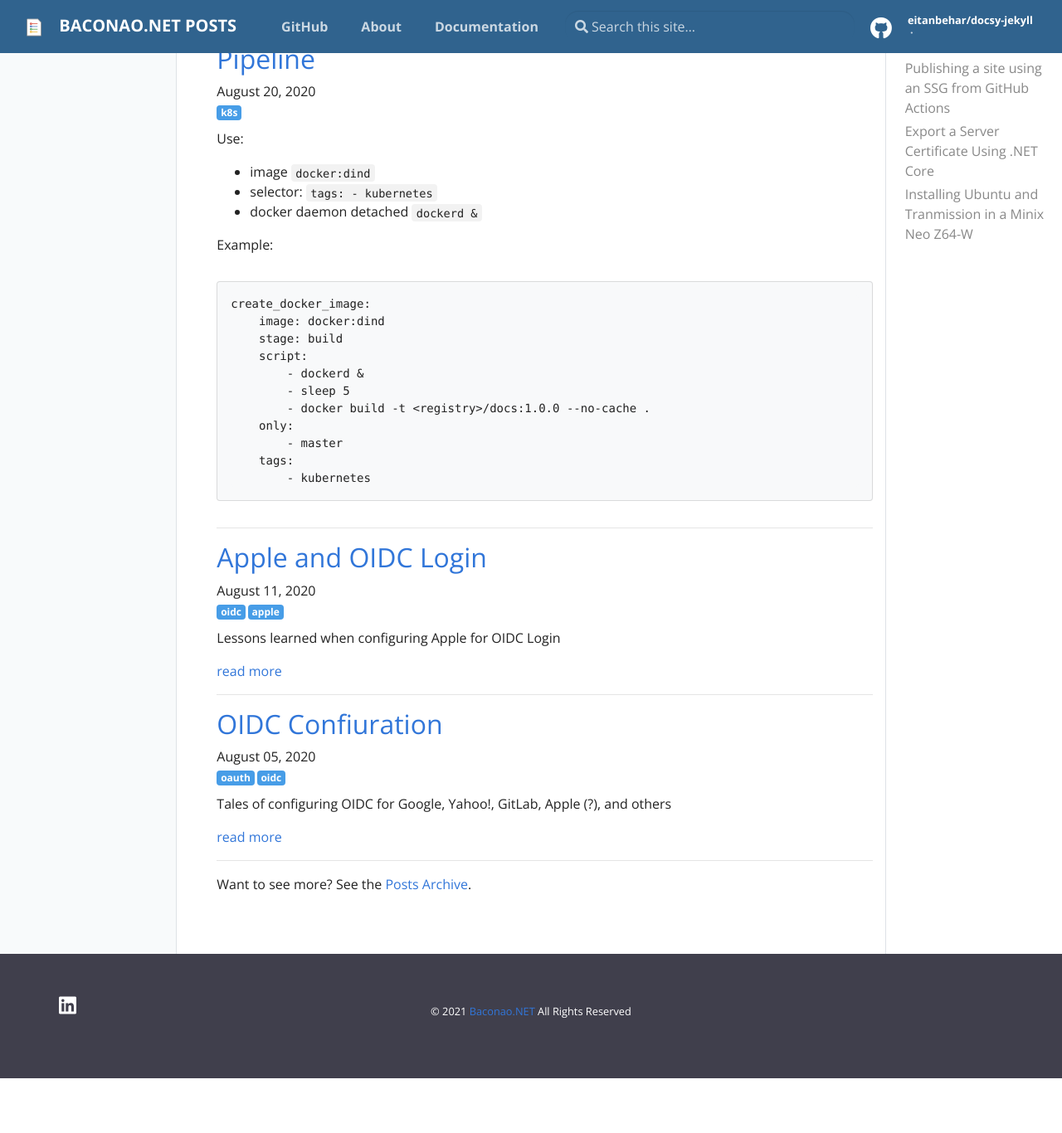
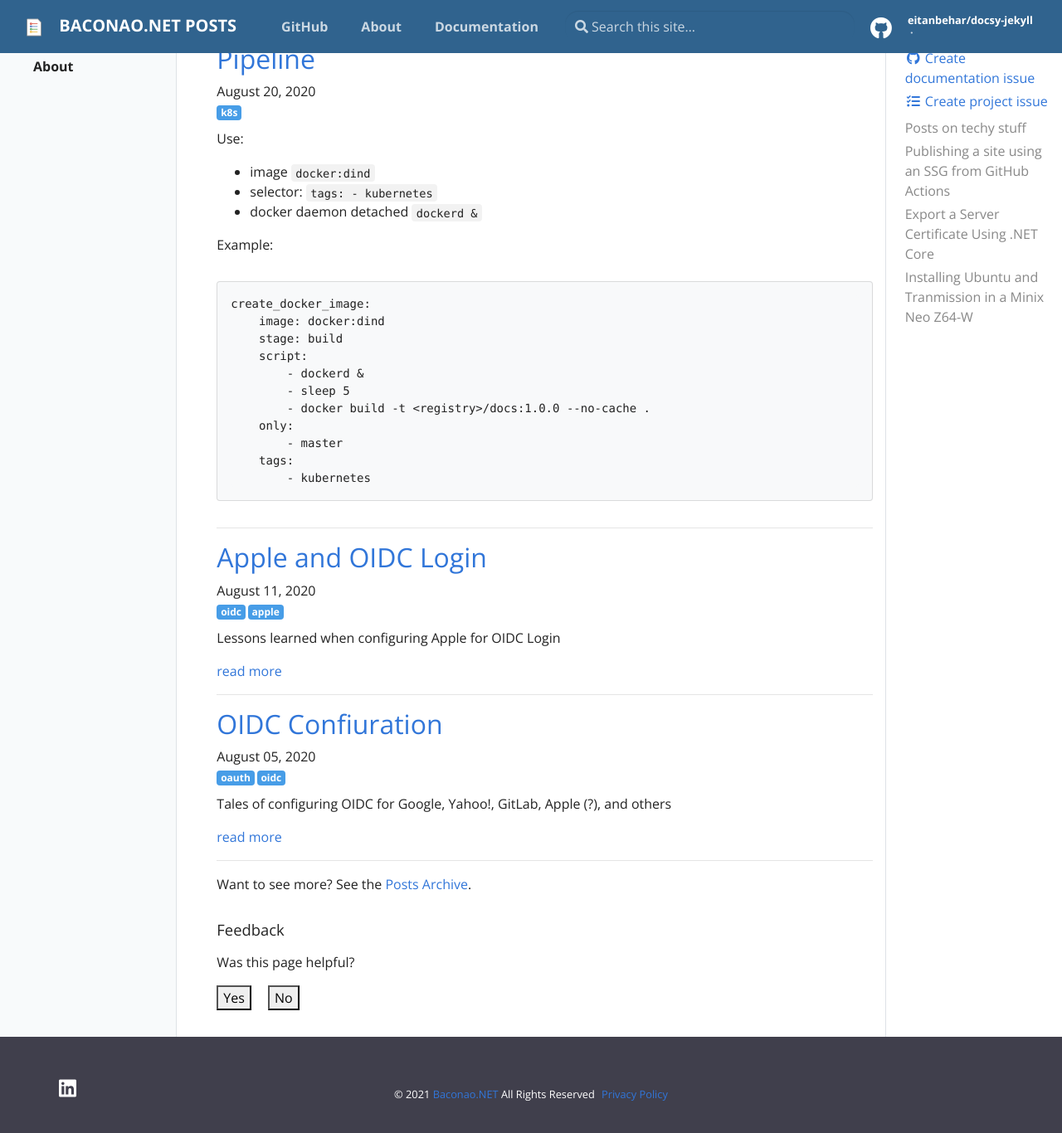
Before and after one commit to eitanbehar/docsy-jekyll, a Jekyll site: the page built from pages/index.md, in a window 1280 px wide and 1400 px high, scrolled down 2696 px. Shown: the top 1366 px of the window at 83% size. Built offline with Jekyll 4.4.1, drawn with Linux system fonts in a browser that asks for light colours; before the commit the page ends 3996 px from its top, so only the background shows below that; part of the change alters nothing that is shown.

Commit message:
Update _config.yml

```diff
--- a/_config.yml
+++ b/_config.yml
@@ -37,10 +37,10 @@ linkedin: eitanbehar
 #dockerhub: na
 
 # Should there be feedback buttons at the bottom of pages?
-feedback: false
+feedback: true
 
 # Link to a privacy policy in footer, uncomment and define if wanted
-# privacy: https://domain.com/privacy
+privacy: https://baconao.net/policy.html
 
 # google-analytics: UA-XXXXXXXXXX
 # Image and (square) dimension for logo (don't start with /)
```
